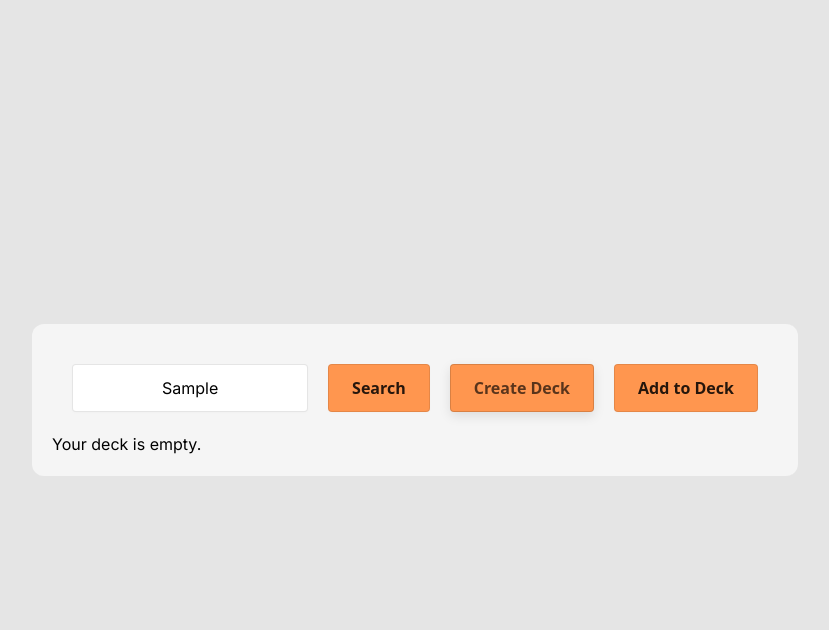
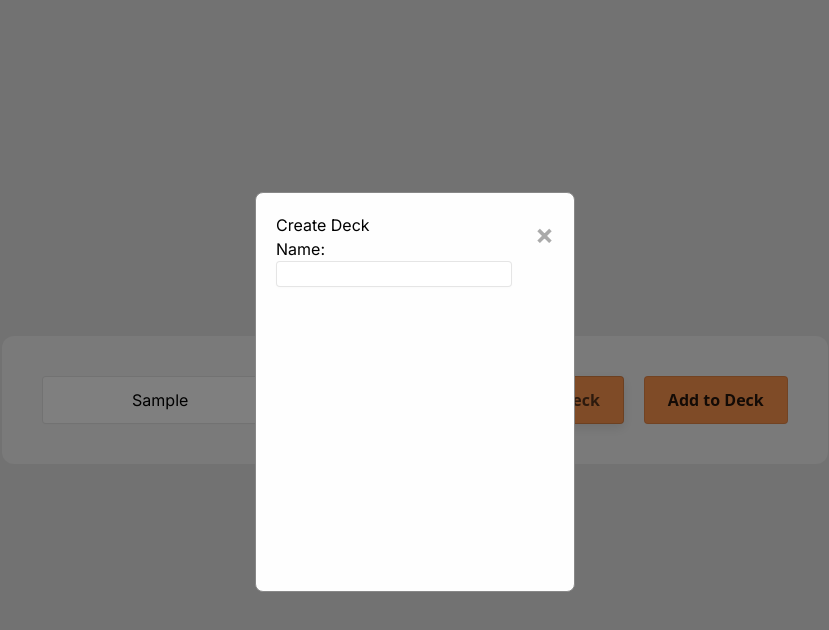
Before and after one commit to ebordenave/mtg-app, a Next.js app: page / in a window 1280 px wide. Both pictures are taken after typing "Sample" into the empty fields and a click on the button "Create Deck". Shown: the top 630 px of the page, without its empty margins (225-1054 px from the left). Built offline with nearby package versions, Linux system fonts and the light colour scheme.

Commit message:
refactor: add modal and input form

```diff
--- a/src/app/components/DeckBuilder/DeckBuilder.js
+++ b/src/app/components/DeckBuilder/DeckBuilder.js
@@ -4,12 +4,33 @@ import Button from "@/app/components/Button/Button";
 import { Deck } from "@/app/components/Deck/Deck";
 import SearchInput from "@/app/components/SeachInput/SearchInput";
 import DeckList from "@/app/components/DeckList/DeckList";
-import SearchButton from "@/app/components/SeachButton/SearchButton";
+import Modal from "@/app/components/Modal/Modal";
+import Form from "@/app/components/InputForm/Form";
 
 const DeckBuilder = () => {
   const [searchQuery, setSearchQuery] = useState("");
   const [card, setCard] = useState(null);
   const [userDeck, setUserDeck] = useState(null);
+  const [showModal, setShowModal] = useState(false);
+  const [formData, setFormData] = useState({});
+
+  const handleChange = () => {
+    const { name, value } = event.target;
+    setFormData((prevState) => ({ ...prevState, [name]: value }));
+  };
+
+  const handleSubmit = (event) => {
+    event.preventDefault();
+    onSubmit(formData);
+  };
+
+  const handleOpenModal = () => {
+    setShowModal(true);
+  };
+
+  const handleCloseModal = () => {
+    setShowModal(false);
+  };
 
   const url = `https://api.scryfall.com/cards/named?fuzzy=${searchQuery}`;
 
@@ -56,8 +77,13 @@ const DeckBuilder = () => {
           value={searchQuery}
           onChange={(e) => setSearchQuery(e.target.value)}
         />
-        <SearchButton onClick={handleCardSearch} />
-        <Button onClick={handleCreateDeck}>Create Deck</Button>
+        <Button onClick={handleCardSearch}>Search Button</Button>
+        <Button onClick={handleOpenModal}>Create Deck</Button>
+        {showModal && (
+          <Modal title="Create Deck" onClose={handleCloseModal}>
+            <Form onSubmit={handleSubmit} />
+          </Modal>
+        )}
         <Button onClick={handleAddToDeck} disabled={!card}>
           Add to Deck
         </Button>
--- /dev/null
+++ b/src/app/components/InputForm/Form.js
@@ -0,0 +1,12 @@
+import React from "react";
+
+const Form = ({ onSubmit, value, onChange }) => {
+  return (
+    <form onSubmit={onSubmit}>
+      <label>Name:</label>
+      <input type="text" name="name" value={value} onChange={onChange} />
+    </form>
+  );
+};
+
+export default Form;
--- /dev/null
+++ b/src/app/components/Modal/Modal.css
@@ -0,0 +1,37 @@
+/* Modal Container */
+.modal {
+    position: fixed;
+    z-index: 1;
+    left: 0;
+    top: 0;
+    width: 100%;
+    height: 100%;
+    overflow: auto;
+    background-color: rgba(0, 0, 0, 0.5);
+}
+
+/* Modal Content */
+.modal-content {
+    background-color: #fefefe;
+    margin: 15% auto;
+    padding: 20px;
+    border: 1px solid #888;
+    width: 25%;
+    height: 50vh;
+    border-radius: 8px;
+}
+
+/* Close Button */
+.close {
+    color: #aaa;
+    float: right;
+    font-size: 28px;
+    font-weight: bold;
+    cursor: pointer;
+}
+
+.close:hover,
+.close:focus {
+    color: black;
+    text-decoration: none;
+}
--- /dev/null
+++ b/src/app/components/Modal/Modal.js
@@ -0,0 +1,18 @@
+import React from "react";
+import "./Modal.css"; // Import your modal styles
+
+const Modal = ({ title, children, onClose }) => {
+  return (
+    <dialog open className="modal" onClose={onClose}>
+      <div className="modal-content">
+        <span className="close" onClick={onClose}>
+          &times;
+        </span>
+        <h2>{title}</h2>
+        <div>{children}</div>
+      </div>
+    </dialog>
+  );
+};
+
+export default Modal;
--- a/src/app/components/Search/Search.css
+++ /dev/null
@@ -1,80 +0,0 @@
-.input-button-container {
-    display: flex;
-    flex-direction: row;
-    font-size: medium;
-    padding: 20px;
-    width: 100%;
-}
-
-input {
-    border-radius: .25rem;
-    border: 1px solid rgba(0, 0, 0, 0.1);
-    box-shadow: rgba(0, 0, 0, 0.02) 0 1px 3px 0;
-    text-align: center;
-}
-
-/*button {*/
-/*    background-color: darkorange;*/
-/*    border-radius: 6px;*/
-/*    border: none;*/
-/*    box-sizing: border-box;*/
-/*    height: 40px;*/
-/*    cursor: pointer;*/
-/*    color: white;*/
-/*    !*padding: 10px;*!*/
-/*    padding: 5px;*/
-/*    margin: 0 0 0 20px;*/
-/*}*/
-
-/*button:active {*/
-/*    background-color: white;*/
-/*    color: darkorange;*/
-/*}*/
-
-
-button {
-    align-items: center;
-    background-color: #ff964f;
-    border: 1px solid rgba(0, 0, 0, 0.1);
-    border-radius: .25rem;
-    box-shadow: rgba(0, 0, 0, 0.02) 0 1px 3px 0;
-    box-sizing: border-box;
-    color: rgba(0, 0, 0, 0.85);
-    cursor: pointer;
-    display: inline-flex;
-    font-family: system-ui, -apple-system, system-ui, "Helvetica Neue", Helvetica, Arial, sans-serif;
-    font-size: 16px;
-    font-weight: 600;
-    justify-content: center;
-    line-height: 1.25;
-    margin: 0 0 0 20px;
-    min-height: 3rem;
-    padding: calc(.875rem - 1px) calc(1.5rem - 1px);
-    position: relative;
-    text-decoration: none;
-    transition: all 250ms;
-    user-select: none;
-    -webkit-user-select: none;
-    touch-action: manipulation;
-    vertical-align: baseline;
-    width: auto;
-}
-
-button:hover,
-button:focus {
-    border-color: rgba(0, 0, 0, 0.15);
-    box-shadow: rgba(0, 0, 0, 0.1) 0 4px 12px;
-    color: rgba(0, 0, 0, 0.65);
-}
-
-button:hover {
-    transform: translateY(-1px);
-}
-
-button:active {
-    background-color: #F0F0F1;
-    border-color: rgba(0, 0, 0, 0.15);
-    box-shadow: rgba(0, 0, 0, 0.06) 0 2px 4px;
-    color: rgba(0, 0, 0, 0.65);
-    transform: translateY(0);
-}
--- a/src/app/components/Search/Search.js
+++ /dev/null
@@ -1,85 +0,0 @@
-"use client";
-
-import React, { useState } from "react";
-import "./Search.css";
-import Button from "@/app/components/Button/Button";
-import { Deck } from "@/app/components/Deck/Deck";
-
-export const Search = () => {
-  const [searchQuery, setSearchQuery] = useState("");
-  const [card, setCard] = useState(null);
-  const [myDeck, setDeck] = useState(null);
-
-  const handleSearch = async () => {
-    setTimeout(async () => {
-      const response = await fetch(
-        `https://api.scryfall.com/cards/named?fuzzy=${searchQuery}`,
-      );
-
-      const data = await response.json();
-
-      if (data.status === 404) {
-        setCard(null);
-        setErrorMessage(data.details);
-      } else {
-        setCard(data);
-      }
-      console.log(data);
-    }, 75);
-  };
-
-  const handleCreateDeck = () => {
-    const newDeck = createDeck("MyDeck");
-    setDeck(newDeck);
-  };
-
-  const handleAddToDeck = () => {
-    if (myDeck && card) {
-      // Create a new deck instance with existing cards and the new card
-      const updatedDeck = new Deck(myDeck.deckName);
-      updatedDeck.cards = [...myDeck.cards, card];
-
-      // Update the state with the new deck
-      setDeck(updatedDeck);
-      setCard(null);
-
-      console.log("Deck Contents", updatedDeck.cards);
-    }
-  };
-
-  const createDeck = (deckName) => {
-    return new Deck(deckName);
-  };
-
-  return (
-    <div className="search-container">
-      <div className="input-button-container">
-        <input
-          type="text"
-          placeholder="Search Card"
-          value={searchQuery}
-          onChange={(e) => setSearchQuery(e.target.value)}
-        />
-        <Button onClick={handleSearch}>Search</Button>
-        <Button onClick={handleCreateDeck}>Create Deck</Button>
-        <Button onClick={handleAddToDeck} disabled={!card}>
-          Add to Deck
-        </Button>
-        <Button>Remove from Deck</Button>
-      </div>
-      {myDeck && (
-        <div>
-          {myDeck.cards.length > 0 ? (
-            <ul>
-              {myDeck.cards.map((deckCard, index) => (
-                <li key={index}>{deckCard.name}</li>
-              ))}
-            </ul>
-          ) : (
-            <p>Your deck is empty.</p>
-          )}
-        </div>
-      )}
-    </div>
-  );
-};
--- a/src/app/components/SearchBar/SearchBar.js
+++ /dev/null
@@ -1,23 +0,0 @@
-"use client";
-import {useState} from "react"; // import axios from 'axios';
-import "./SearchBar.css"; // import axios from 'axios';
-// import axios from 'axios';
-// import styles from
-
-const SearchBar = () => {
-  const [value, setValue] = useState("");
-  const [suggestions, setSuggestions] = useState([]);
-
-  return (
-    <>
-      <div className="wrapper">
-        <div className="input-wrapper">
-          <input type="text" placeholder="search..." />
-          <button>cta</button>
-        </div>
-      </div>
-    </>
-  );
-};
-
-export default SearchBar;
```
Also changed, not shown: src/app/components/SearchBar/SearchBar.css (deleted, +0 -32 lines).
